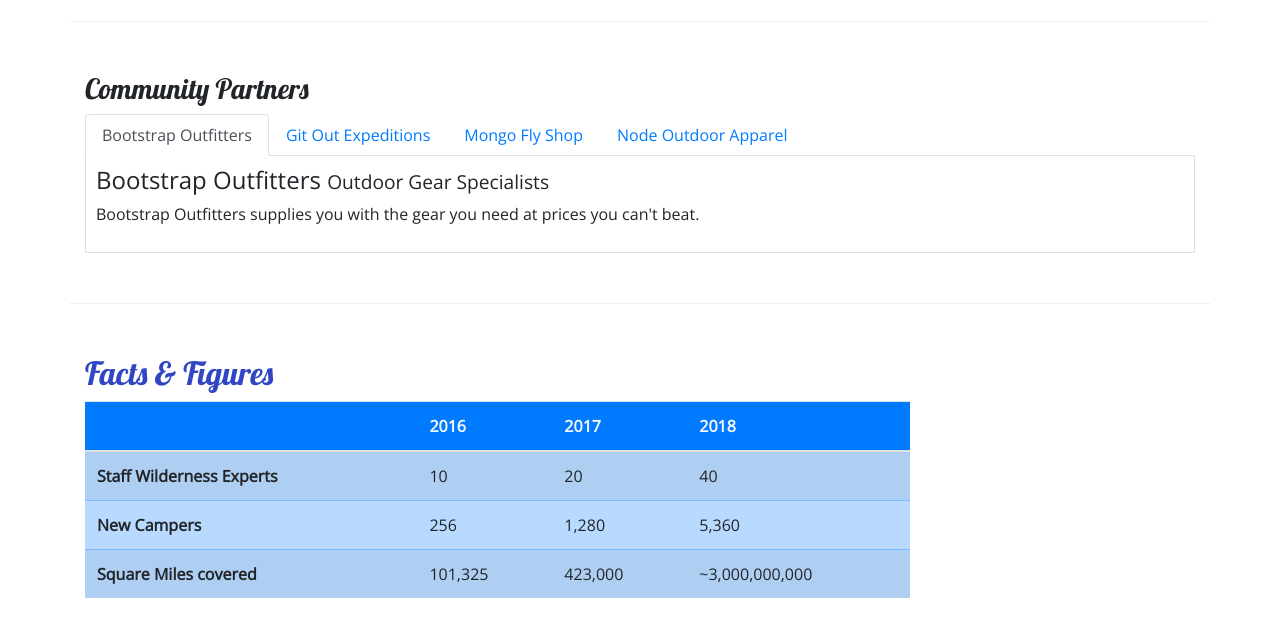
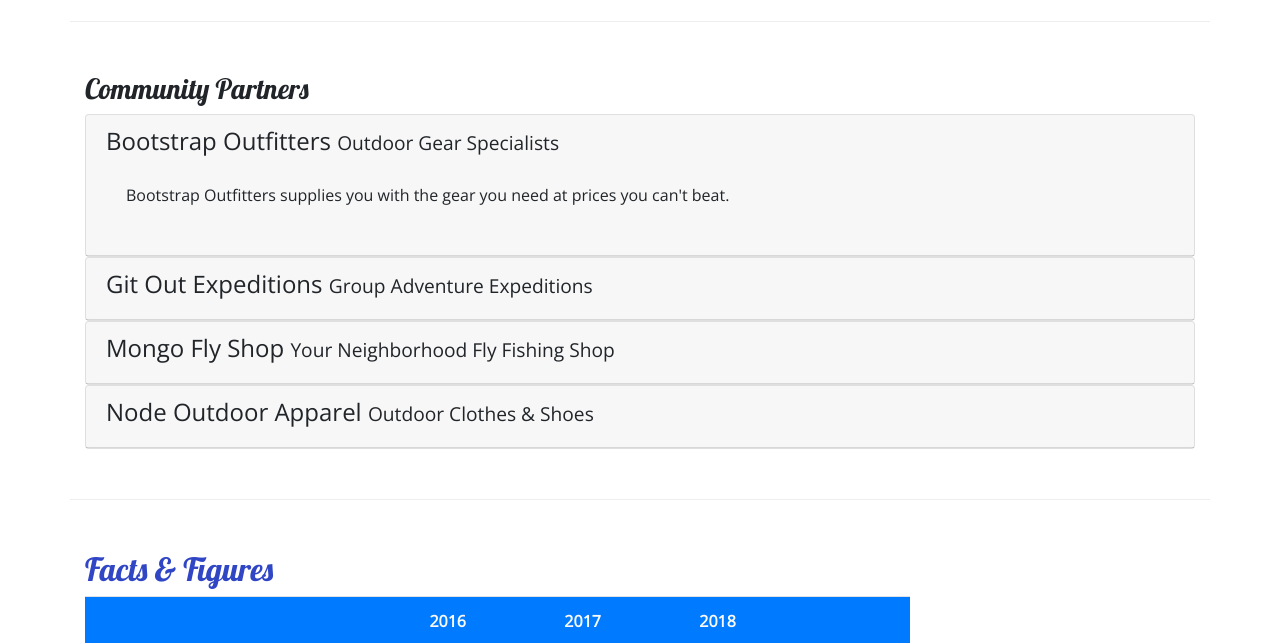
Before and after one commit to alexiscodes21/Bootstrap-course, a website: page aboutus.html in a window 1280 px wide. Shown: the part 830-1473 px from the top of the page. Drawn offline with nearby package versions, Linux system fonts and the light colour scheme.

Commit message:
Accordion

```diff
--- a/aboutus.html
+++ b/aboutus.html
@@ -150,76 +150,88 @@
       <div class="row row-content">
         <div class="col">
           <h3>Community Partners</h3>
-          <ul class="nav nav-tabs">
-            <li class="nav-item">
-              <a
-                class="nav-link active"
-                href="#bootstrap"
-                role="tab"
-                data-toggle="tab"
-                >Bootstrap Outfitters</a
-              >
-            </li>
-            <li class="nav-item">
-              <a class="nav-link" href="#git" role="tab" data-toggle="tab"
-                >Git Out Expeditions</a
-              >
-            </li>
-            <li class="nav-item">
-              <a class="nav-link" href="#mongo" role="tab" data-toggle="tab"
-                >Mongo Fly Shop</a
-              >
-            </li>
-            <li class="nav-item">
-              <a class="nav-link" href="#node" role="tab" data-toggle="tab"
-                >Node Outdoor Apparel</a
-              >
-            </li>
-          </ul>
-          <div class="tab-content">
-            <div
-              role="tabpanel"
-              class="tab-pane fade show active"
-              id="bootstrap"
-            >
+          <div id="accordion">
+            <div class="card">
+              <div role="tab" class="card-header">
                 <h4>
+                  <a data-toggle="collapse" data-target="#bootstrap">
                     Bootstrap Outfitters <small>Outdoor Gear Specialists</small>
+                  </a>
                 </h4>
-              <!--hide paragraph on XS viewport-->
+                <div class="collapse show" id="bootstrap" data-parent="#accordion">
+                  <div class="card-body">
                     <p class="d-none d-sm-block">
-                Bootstrap Outfitters supplies you with the gear you need at
-                prices you can't beat.
+                      Bootstrap Outfitters supplies you with the gear you need
+                      at prices you can't beat.
                     </p>
                   </div>
-            <div role="tabpanel" class="tab-pane fade" id="git">
+                </div>
+              </div>
+            </div>
+            <div class="card">
+              <div role="tab" class="card-header">
                 <h4>
-                Git Out Expeditions <small>Group Adventure Expeditions</small>
+                  <a
+                    class="collapsed"
+                    data-toggle="collapse"
+                    data-target="#git"
+                  >
+                    Git Out Expeditions
+                    <small>Group Adventure Expeditions</small>
+                  </a>
                 </h4>
-              <!--hide paragraph on XS viewport-->
+                <div class="collapse" id="git" data-parent="#accordion">
+                  <div class="card-body">
                     <p class="d-none d-sm-block">
-                Join Git Out Expeditions to explore new horizons with a group of
-                other adventurers!
+                      Join Git Out Expeditions to explore new horizons with a
+                      group of other adventurers!
                     </p>
                   </div>
-            <div role="tabpanel" class="tab-pane fade" id="mongo">
+                </div>
+              </div>
+            </div>
+            <div class="card">
+              <div role="tab" class="card-header">
                 <h4>
-                Mongo Fly Shop <small>Your Neighborhood Fly Fishing Shop</small>
+                  <a
+                    class="collapsed"
+                    data-toggle="collapse"
+                    data-target="#mongo"
+                  >
+                    Mongo Fly Shop
+                    <small>Your Neighborhood Fly Fishing Shop</small>
+                  </a>
                 </h4>
-              <!--hide paragraph on XS viewport-->
+                <div class="collapse" id="mongo" data-parent="#accordion">
+                  <div class="card-body">
                     <p class="d-none d-sm-block">
-                Need a new fishing pole, a tacklebox, or flies of all kinds?
-                Stop by Mongo Fly Shop.
+                      Need a new fishing pole, a tacklebox, or flies of all
+                      kinds? Stop by Mongo Fly Shop.
                     </p>
                   </div>
-            <div role="tabpanel" class="tab-pane fade" id="node">
+                </div>
+              </div>
+            </div>
+            <div class="card">
+              <div role="tab" class="card-header">
                 <h4>
+                  <a
+                    class="collapsed"
+                    data-toggle="collapse"
+                    data-target="#node"
+                  >
                     Node Outdoor Apparel <small>Outdoor Clothes & Shoes</small>
+                  </a>
                 </h4>
-              <!--hide paragraph on XS viewport-->
+                <div class="collapse" id="node" data-parent="#accordion">
+                  <div class="card-body">
                     <p class="d-none d-sm-block">
-                From polar fleeces to swimsuits, hiking boots to waders, a visit
-                to Node will be sure to get you covered.
+                      From polar fleeces to swimsuits, hiking boots to waders, a
+                      visit to Node will be sure to get you covered.
                     </p>
+                  </div>
+                </div>
+              </div>
             </div>
           </div>
         </div>
--- a/css/styles.css
+++ b/css/styles.css
@@ -38,8 +38,7 @@ header h2 {
   background-color: #901CAD;
 }
 
-.tab-content {
-  border: 1px solid #DDD;
-  border-top: none;
-  padding: 10px;
+a, a:hover {
+  color: inherit;
+  text-decoration: none;
 }
```
Lines whose indentation alone changed are shown as unchanged.
